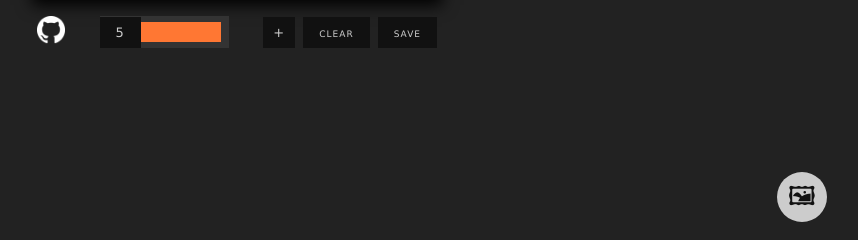
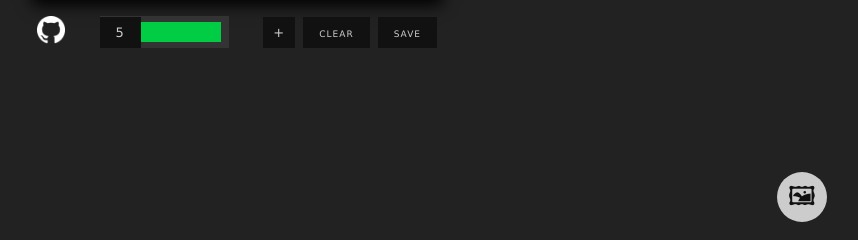
Before and after one commit to ColdIV/drawingboard, a Flask app: page / in a window 1280 px wide. Shown: the part 528-768 px from the top of the page, without its empty margins (403-1261 px from the left). Run offline with Flask 2, Linux system fonts and the light colour scheme; data that the repository does not hold is empty; parts of the project's set-up code (start-up, migrations or seed data) failed here and were passed over.

Commit message:
set first color correctly remove currentColor bg from style.css

```diff
--- a/static/script.js
+++ b/static/script.js
@@ -67,7 +67,9 @@ function circleColor(increase = true) {
 }
 
 // @source: https://stackoverflow.com/a/67723999/10495683 (modified)
-let elementCurrentColor = document.querySelector('#currentColor');
+let elementCurrentColor = document.querySelector('#currentColor')
+elementCurrentColor.style.backgroundColor = 'rgb(' + gcolorarray[gcolor_palette][gcolor_index].join(', ') + ')'
+
 var canvas, ctx, flag = false,
     prevX = 0,
     currX = 0,
--- a/static/style.css
+++ b/static/style.css
@@ -308,7 +308,7 @@ canvas {
 #currentColor {
     width: 80px;
     height: 20px;
-    background: rgb(255, 119, 51);
+    background: #333;
     cursor: pointer;
 }
 
```
